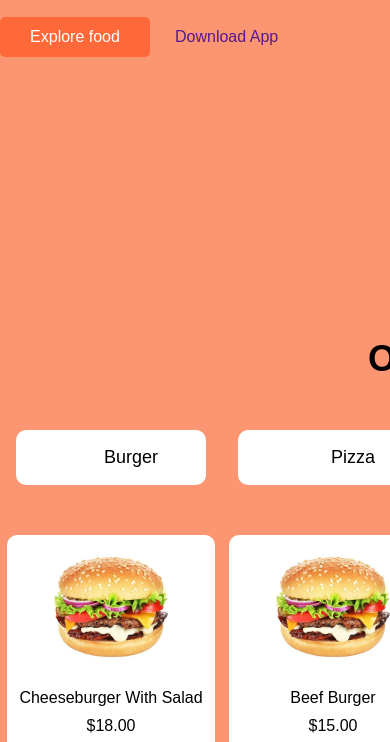
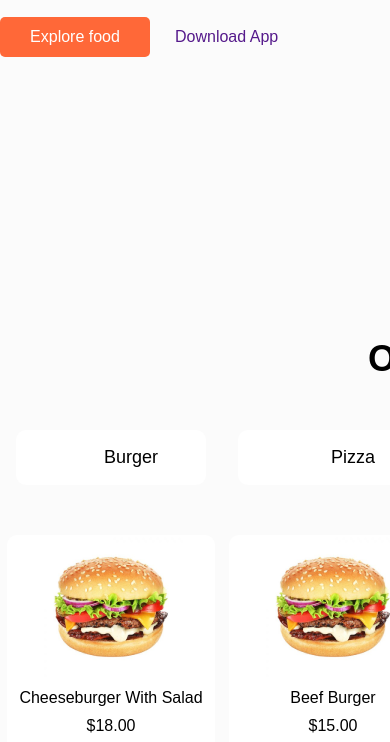
Before and after one commit to mono564/exam2.1, a plain HTML site: page index.html in a window 390 px wide. Shown: the part 423-1165 px from the top of the page. Drawn offline with Linux system fonts and the light colour scheme; some icons are missing.

Commit message:
first commit

```diff
--- a/style.scss
+++ b/style.scss
@@ -18,6 +18,8 @@
     src: url(./fonts/Rubik-Regular.woff2);
     font-weight: 700;
 }
+
+
 body{
     background-color: #EFEFEF33;
 }
@@ -380,11 +382,20 @@ form{
     margin-top: 10%;
 }
 
+$containerLg : 80%;
+$containerMd : 90%;
+$containerSm : 94%;
 
-@media only screen and (max-width:1110px){
+
+@media only screen and (max-width: 768px){
     body{
-        background-color: #fb9572;
-        flex-wrap: wrap;
+        width: $containerMd;
+    }
+}
+
+@media only screen and (max-width: 400px){
+    body{
+        width: $containerSm;
     }
 }
 
@@ -394,5 +405,4 @@ form{
 
 
 
-
 @import 'sass/_navbar'
```
Also changed, not shown: style.css, 1 other file.
